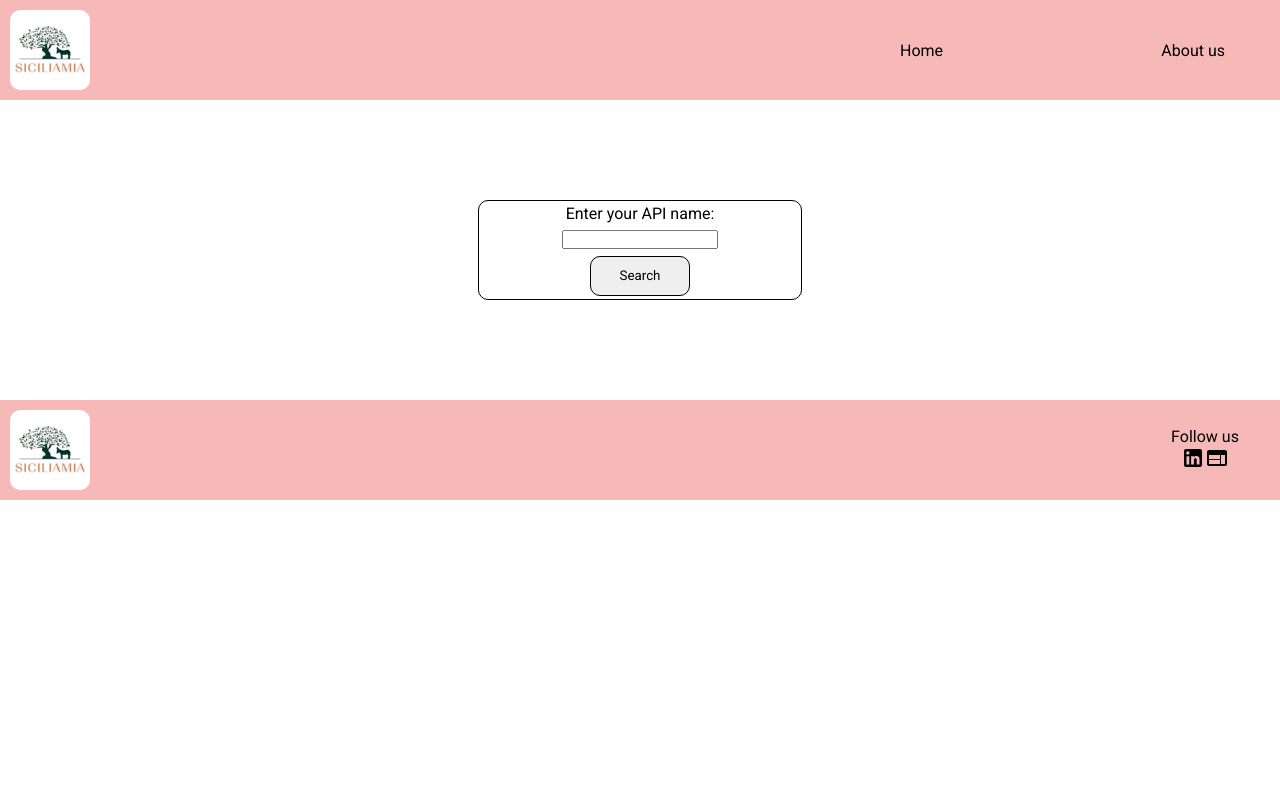
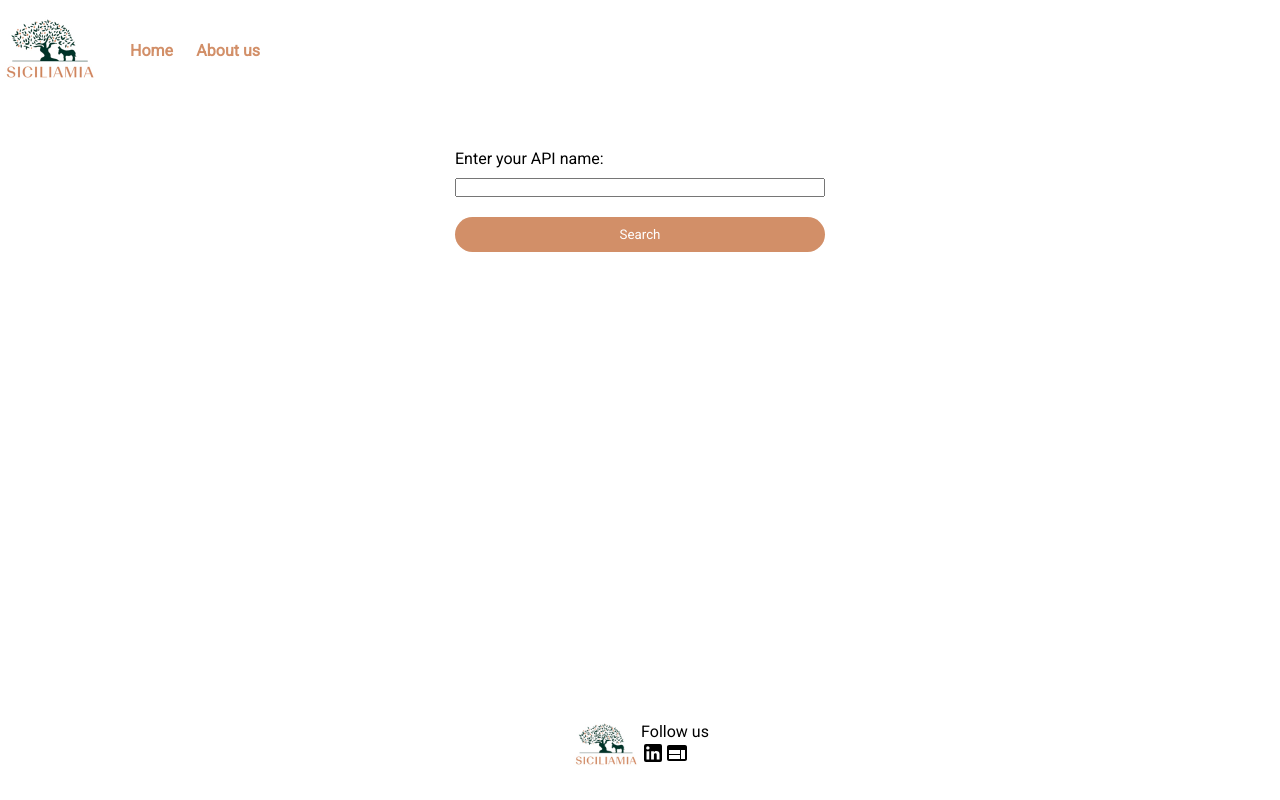
Before and after one commit to soareslil/siciliamia, a React (Create React App) app: page / in a window 1280 px wide. Built offline with nearby package versions, Linux system fonts and the light colour scheme.

Commit message:
update:layout and css

```diff
--- a/src/App.css
+++ b/src/App.css
@@ -1,152 +1,107 @@
-@import url('https://fonts.googleapis.com/css2?family=Roboto&display=swap');
-*{
+@import url("https://fonts.googleapis.com/css2?family=Roboto&display=swap");
+* {
   padding: 0;
   margin: 0;
   box-sizing: border-box;
-  font-family: 'Roboto', sans-serif;
+  font-family: "Roboto", sans-serif;
 }
 
-.header{
-  background-color: rgba(240, 128, 128, 0.559);
+.header {
+  display: flex;
+  flex-direction: row;
+  width: 100%;
 }
 
-.logo{
+.logo {
   width: 100px;
+}
+
+.logo-footer {
+  width: 70px;
+}
+
+.header-nav {
+  display: flex;
+  flex-direction: row;
+  width: 130px;
+  align-items: center;
+  margin-left: 30px !important;
+  justify-content: space-between;
+}
+
+.header-nav p {
+  font-weight: bold;
+  color: #d28f68;
+}
+
+.allItems {
+  width: 100%;
+    display: flex;
+    justify-content: center;
+    align-items: center;
+    flex-direction: column;
+}
+
+.form {
+  height: 200px;
+  display: flex;
+  flex-direction: column;
+  gap: 10px;
+  width: 50%;
+  justify-content: center;
+}
+
+.form-btn {
+  background-color: #d28f68;
+  margin-top: 10px !important;
+  color: #fff;
   padding: 10px;
+  border: none !important;
   border-radius: 20px;
 }
 
-.header-nav{
+.cardInfo{
+  border-radius: 10px 50px 10px 50px;
+  text-align: center;
+  color: #fff;
+  padding: 30px !important;
+  gap: 10px;
   display: flex;
-  justify-content: space-between;
+  flex-direction: column;
+  justify-content: space-around;
+  background-color: rgba(220, 168, 149, 0.735);
 }
 
-.home-p{
-  width: 60%;
+.footer-nav {
+  width: 100%;
+  padding-top: 20px !important;
+  padding-bottom: 20px !important;
   display: flex;
-  justify-content: space-between;
-  padding: 25px;
-  align-items: center;
+  justify-content: center;
+  flex-direction: row;
+  position: absolute;
+  bottom: 0;
 }
 
-.allItems{
-  display: flex;
-  justify-content: center;
-  flex-direction: column;
-  align-items: center;
-  height: 100%;
-}
-
-.sec1-body{
-  width: 100%;
-  height: 100%;
+.socialMedia {
   display: flex;
   flex-direction: column;
-  align-items: center;
-  padding: 100px;
-}
-
-.form{
-  border: 1px solid black;
-  border-radius: 10px;
-  width: 120%;
-  height:50%;
-  display:flex;
-  flex-direction: column;
-  align-items: center;
-  justify-content: space-around;
-}
-
-.form-btn{
-  width: 100px;
-  text-align: center;
-  height: 40px;
-  border: 1px solid;
-  border-radius: 10px;
-}
-
-.footer{
-  background-color: rgba(240, 128, 128, 0.559);
-  display:flex;
-}
-
-.footer-nav{
-  display:flex;
-  width: 100%;
-  justify-content: space-between;
-}
-
-.socialMedia{
-  display: flex;
   justify-content: center;
-  width: 90px;
-  flex-direction: column;
-  align-items: center;
-  margin-right: 30px;
 }
 
 .links a {
-  text-decoration: none;
   color: black;
+  width: 40px;
 }
 
-.errorMsg{
+.errorMsg {
   color: red;
+  text-align: center;
 }
 
-.cardInfo{
-  border: 2px solid lightgrey;
-  border-radius: 10px 50px 10px 50px;
-  text-align: center;
-  width: 96%;
-  height: 200px;
-  display: flex;
-  flex-direction: column;
-  justify-content: space-around;
-  margin-bottom: 70px;
-  background-color: rgba(220, 168, 149, 0.735);
-}
 
-@media (min-width: 1000px){
-
-  .header-nav{
-    padding-right: 30px;
-  }
-  .home-p{
-    border: none;
-    width: 30%;
-  }
-
-  .home-p p{
-    cursor:pointer;
-  }
-
-  .home-p p:hover{
-    border: 1px solid white;
-    padding: 10px;
-  }
-
-  .form{
-    width: 30%;
-    height:100px;
-  }
-
-  .form-btn:hover{
-    color: lightcoral;
-    cursor:pointer;
-  }
-
-  .socialMedia{
-    margin-right: 30px;
-  }
-
-  .cardInfo{
-    background-color: rgba(240, 128, 128, 0.559);
-    width: 30%;
-    border-radius: 5px 70px 5px 70px;
-  }
-
-  .errorMsg{
-    color: red;
+@media (min-width: 760px) {
+  .form {
+    width: 370px;
   }
 }
--- a/src/Components/body.jsx
+++ b/src/Components/body.jsx
@@ -57,7 +57,6 @@ function MyForm() {
 
   return (
     <section className="allItems">
-      <section className="sec1-body">
         <form className="form">
           <label className="form-label">Enter your API name:</label>
           <input
@@ -72,7 +71,6 @@ function MyForm() {
           </button>
           {showError && <div className="errorMsg">{alertMsg}</div>}
         </form>
-      </section>
       {name !== "" && (
         <div className="cardInfo">
           <p> API NAME: {name}</p>
--- a/src/Components/footer.jsx
+++ b/src/Components/footer.jsx
@@ -7,9 +7,8 @@ import WebIcon from '@mui/icons-material/Web';
 function Footer() {
 
     return (
-        <div className="footer">
         <nav className="footer-nav">
-            <img src={logo} alt="img logo" className="logo"/>
+            <img src={logo} alt="img logo" className="logo-footer"/>
             <div className="socialMedia">
                 <p>Follow us</p>
             <div className="links">
@@ -18,7 +17,6 @@ function Footer() {
             </div>
             </div>
         </nav>
-        </div>
     )
 }
 
--- a/src/Components/header.jsx
+++ b/src/Components/header.jsx
@@ -6,12 +6,10 @@ function Header() {
 
   return (
     <div className="header">
+        <img src={logo} alt="img logo" className="logo"/>
     <nav className="header-nav">
-        <img src={logo} alt="img logo" className="logo"/>
-        <div className="home-p">
         <p>Home</p>
         <p>About us</p>
-        </div>
     </nav>
     </div>
   );
```
